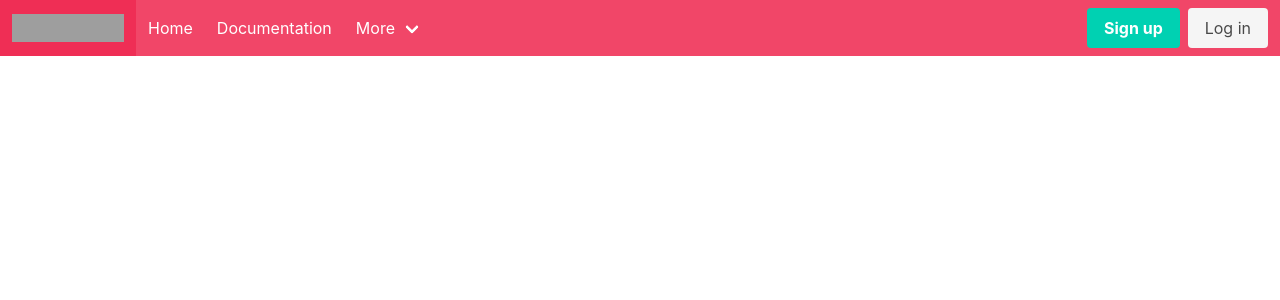
After one commit to Gonzalez32/Newpost, a Django app: template main_app/templates/base.html in a window 1280 px wide. The commit adds this page. Shown: the top 300 px of the page. Run offline with Django 3.2, Linux system fonts and the light colour scheme; the template is opened without the code that fills it, so the values that code supplies are empty; grey boxes are pictures that could not be loaded.

Commit message:
render BULMA/NavBar

```diff
--- /dev/null
+++ b/main_app/templates/base.html
@@ -0,0 +1,82 @@
+<!DOCTYPE html>
+<html>
+  <head>
+    <meta charset="utf-8">
+    <meta name="viewport" content="width=device-width, initial-scale=1">
+    <title>Hello Bulma!</title>
+    <link rel="stylesheet" href="https://cdn.jsdelivr.net/npm/bulma@0.9.1/css/bulma.min.css">
+  </head>
+  <body>
+    <nav class="navbar is-danger" role="navigation" aria-label="main navigation">
+        <div class="navbar-brand">
+          <a class="navbar-item" href="https://bulma.io">
+            <img src="https://bulma.io/images/bulma-logo.png" width="112" height="28">
+          </a>
+
+          <a role="button" class="navbar-burger" aria-label="menu" aria-expanded="false" data-target="navbarBasicExample">
+            <span aria-hidden="true"></span>
+            <span aria-hidden="true"></span>
+            <span aria-hidden="true"></span>
+          </a>
+        </div>
+
+        <div id="navbarBasicExample" class="navbar-menu">
+          <div class="navbar-start">
+            <a class="navbar-item">
+              Home
+            </a>
+
+            <a class="navbar-item">
+              Documentation
+            </a>
+
+            <div class="navbar-item has-dropdown is-hoverable">
+              <a class="navbar-link">
+                More
+              </a>
+
+              <div class="navbar-dropdown">
+                <a class="navbar-item">
+                  About
+                </a>
+                <a class="navbar-item">
+                  Jobs
+                </a>
+                <a class="navbar-item">
+                  Contact
+                </a>
+                <hr class="navbar-divider">
+                <a class="navbar-item">
+                  Report an issue
+                </a>
+              </div>
+            </div>
+          </div>
+
+          <div class="navbar-end">
+            <div class="navbar-item">
+              <div class="buttons">
+                <a class="button is-primary">
+                  <strong>Sign up</strong>
+                </a>
+                <a class="button is-light">
+                  Log in
+                </a>
+              </div>
+            </div>
+          </div>
+        </div>
+    </nav>
+
+  <section class="section">
+    <div class="container">
+      <br/>
+      <div class="container">
+          {% block content %}
+
+          {% endblock %}
+      </div>
+    </div>
+  </section>
+  </body>
+</html>
```
Also changed, not shown: main_app/templates/article_details.html (+10 -1 lines), main_app/templates/home.html (+9 -1 lines).
